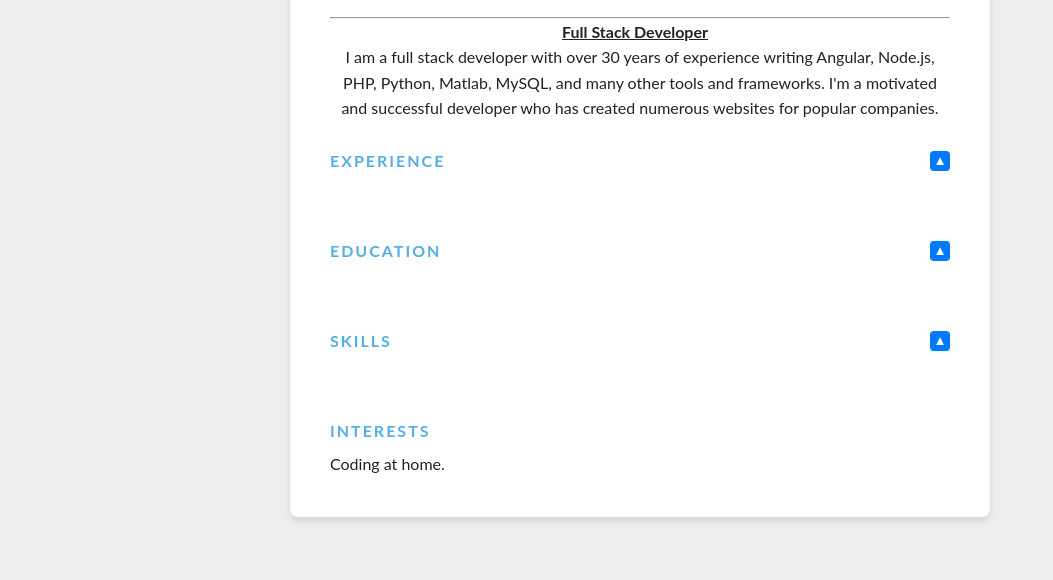
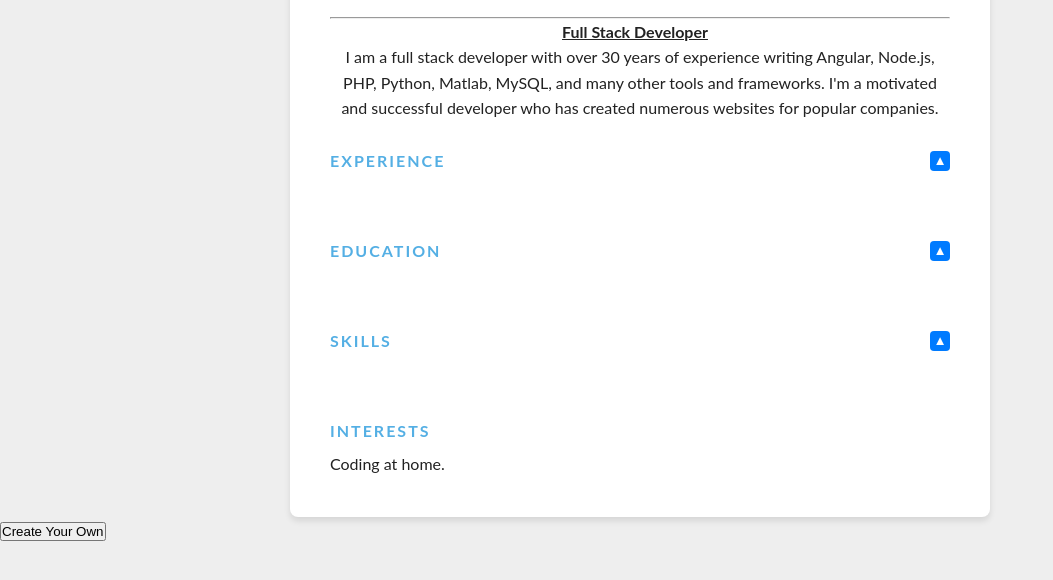
Before and after one commit to asifmak2023/HACKATHON, a plain HTML site: page index.html in a window 1280 px wide. Shown: the part 188-768 px from the top of the page, without its empty margins (0-1053 px from the left). Drawn offline with Linux system fonts and the light colour scheme.

Commit message:
Update index.html

```diff
--- a/index.html
+++ b/index.html
@@ -148,7 +148,10 @@
             </div>
         </div>
     </div>
+    <div class="ctbton">
 
+        <a href="form.html"><button type="button" class="Create-button">Create Your Own </button></a>
+    </div>
     <script src="script.js"></script>
 </body>
 </html>
```
